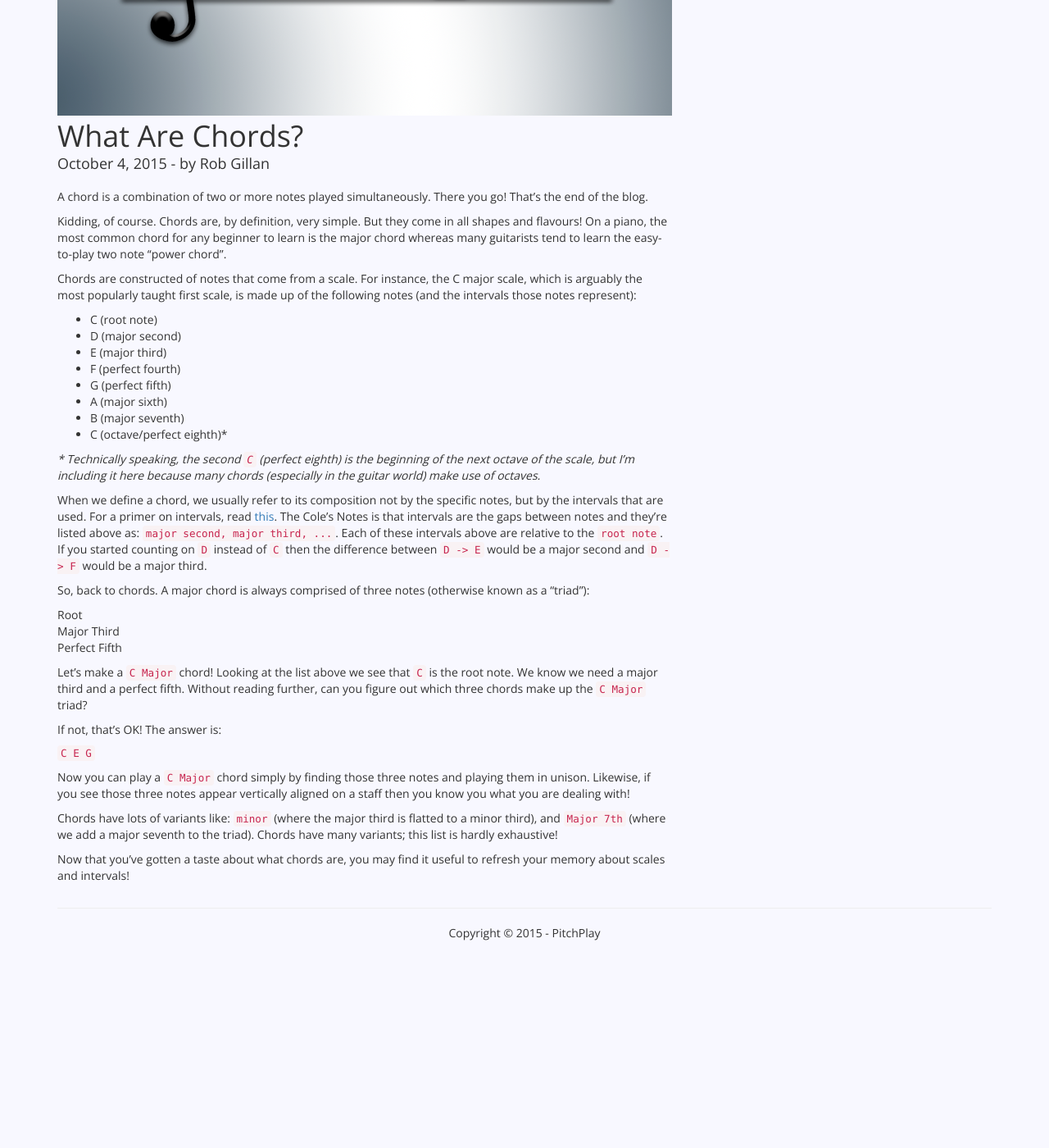
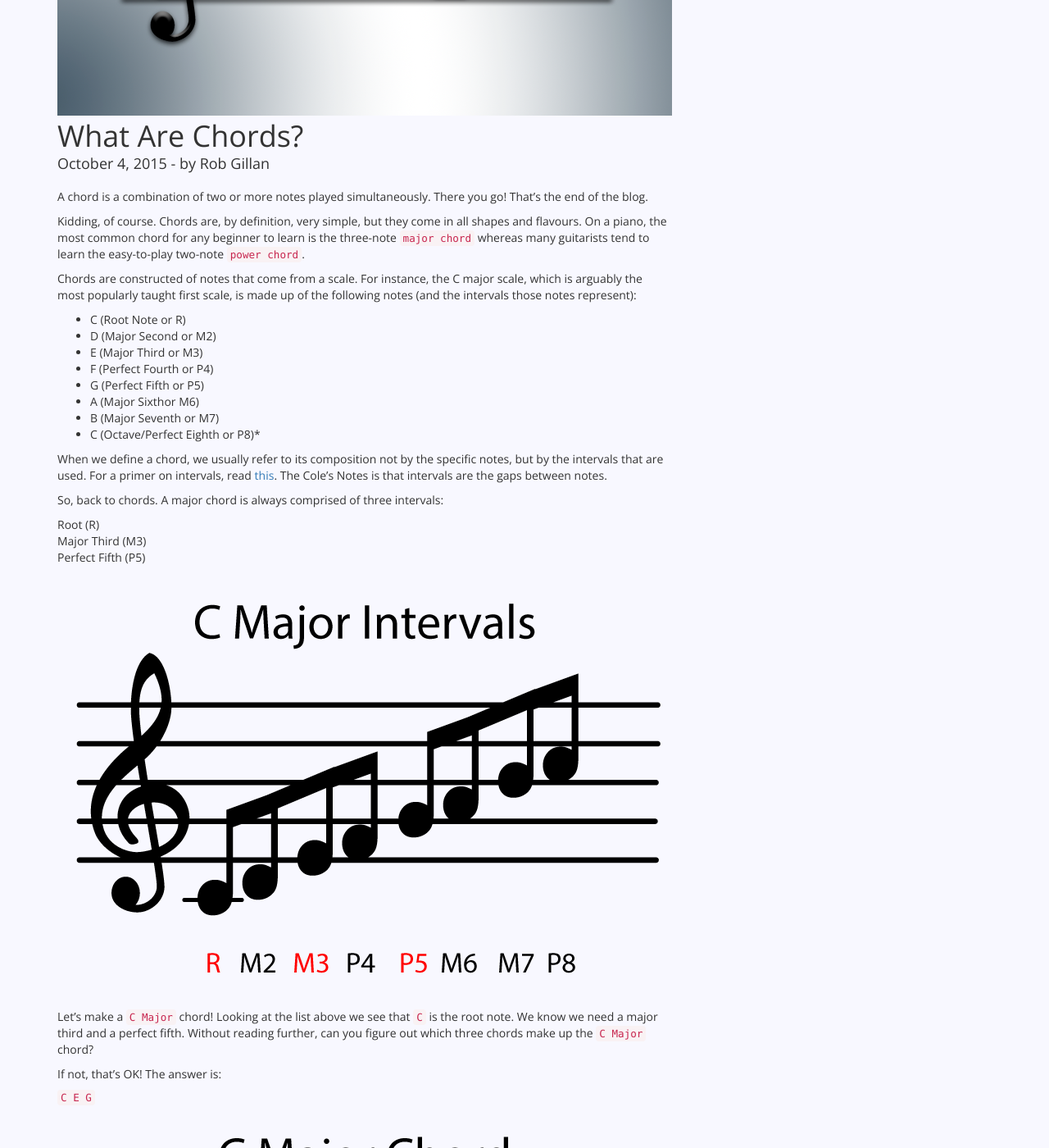
Before and after one commit to pitchplay/blog-content, a Jekyll site: the page built from _posts/2015-10-04-WhatAreChords.md, in a window 1280 px wide and 1400 px high, scrolled down 419 px. Shown: the whole window at 82% size. Built offline with Jekyll 4.4.1, drawn with Linux system fonts in a browser that asks for light colours; nearby versions of some CDN libraries; Markdown is read by kramdown in place of the engine named in the settings; before the commit the page ends 1577 px from its top, so only the background shows below that; some of the changed text lies outside the part shown.

Commit message:
Update blog content with new images and adjusted copy

````diff
--- a/_posts/2015-10-04-WhatAreChords.md
+++ b/_posts/2015-10-04-WhatAreChords.md
@@ -8,39 +8,40 @@
 ---
 A chord is a combination of two or more notes played simultaneously. There you go! That's the end of the blog.
 
-Kidding, of course. Chords are, by definition, very simple. But they come in all shapes and flavours! On a piano, the most common chord for any beginner to learn is the major chord whereas many guitarists
-tend to learn the easy-to-play two note "power chord".
+Kidding, of course. Chords are, by definition, very simple, but they come in all shapes and flavours. On a piano, the most common chord for any beginner to learn is the three-note `major chord` whereas many guitarists tend to learn the easy-to-play two-note `power chord`.
 
 Chords are constructed of notes that come from a scale. For instance, the C major scale, which is arguably the most popularly taught first scale, is made up of the following notes (and the intervals those notes represent):
 
- - C (root note)
- - D (major second)
- - E (major third)
- - F (perfect fourth)
- - G (perfect fifth)
- - A (major sixth)
- - B (major seventh)
- - C (octave/perfect eighth)\*
+ - C (Root Note or R)
+ - D (Major Second or M2)
+ - E (Major Third or M3)
+ - F (Perfect Fourth or P4)
+ - G (Perfect Fifth or P5)
+ - A (Major Sixthor  M6)
+ - B (Major Seventh or M7)
+ - C (Octave/Perfect Eighth or P8)\*
 
-*\* Technically speaking, the second `C` (perfect eighth) is the beginning of the next octave of the scale, but I'm including it here because many chords (especially in the guitar world) make use of octaves.*
+When we define a chord, we usually refer to its composition not by the specific notes, but by the intervals that are used. For a primer on intervals, read [this]. The Cole's Notes is that intervals are the gaps between notes.
 
-When we define a chord, we usually refer to its composition not by the specific notes, but by the intervals that are used. For a primer on intervals, read [this]. The Cole's Notes is that intervals are the gaps between notes and they're listed above as: `major second, major third, ...`. Each of these intervals above are relative to the `root note`. If you started counting on `D` instead of `C` then the difference between `D -> E` would be a major second and `D -> F` would be a major third.
+So, back to chords. A major chord is always comprised of three intervals:
 
-So, back to chords. A major chord is always comprised of three notes (otherwise known as a "triad"):
+Root (R)
+Major Third (M3)
+Perfect Fifth (P5)
 
-Root
-Major Third
-Perfect Fifth
+![C Major Intervals](/assets/img/whatarechords/c-major-intervals.png)
 
-Let's make a `C Major` chord! Looking at the list above we see that `C` is the root note. We know we need a major third and a perfect fifth. Without reading further, can you figure out which three chords make up the `C Major` triad?
+Let's make a `C Major` chord! Looking at the list above we see that `C` is the root note. We know we need a major third and a perfect fifth. Without reading further, can you figure out which three chords make up the `C Major` chord?
 
 If not, that's OK! The answer is:
 
 ```C E G```
 
- Now you can play a `C Major` chord simply by finding those three notes and playing them in unison. Likewise, if you see those three notes appear vertically aligned on a staff then you know you what you are dealing with!
+![C Major chord on a stave](/assets/img/whatarechords/c-major-chord.png)
 
- Chords have lots of variants like: `minor` (where the major third is flatted to a minor third), and `Major 7th` (where we add a major seventh to the triad). Chords have many variants; this list is hardly exhaustive!
+ Now you can play a `C Major` chord simply by finding those three notes on your instrument and playing them in unison. Likewise, if you see those three notes appear vertically aligned on a staff then you know what you are dealing with!
+
+ Chords have lots of variants like: `minor` (where the Major Third is flatted to a Minor Third), and `Major Seventh` (where we add a Major Seventh to the chord making it a four-note chord). Chords have many variants; this list is hardly exhaustive!
 
  Now that you've gotten a taste about what chords are, you may find it useful to refresh your memory about scales and intervals!
 
````
Also changed, not shown: assets/img/whatarechords/c-major-chord.png (added), assets/img/whatarechords/c-major-intervals.png (added), assets/img/whatarechords/c-major-scale.png (added).
